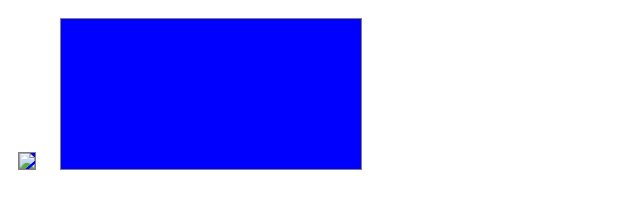
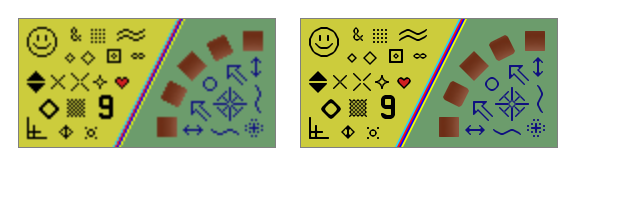
Before and after one commit to antimatter15/hqx.js, a plain HTML site: page index.html in a window 1280 px wide. Shown: the whole page, without its empty margins (0-640 px from the left). Drawn offline with Linux system fonts and the light colour scheme.

Commit message:
pictures

```diff
--- a/index.html
+++ b/index.html
@@ -5,7 +5,6 @@
 			canvas, img {
 				border: 1px solid gray;
 				margin: 10px;
-				background: blue;
 			}
 		</style>
 	</head>
@@ -33,7 +32,7 @@
 				x.putImageData(dd, 0, 0)
 
 			}
-			i.src = "transmit_error.png"
+			i.src = "test_original.gif"
 		</script>
 	</body>
 </html>
```
Also changed, not shown: test_original.gif (added), transmit_error.png (added).
